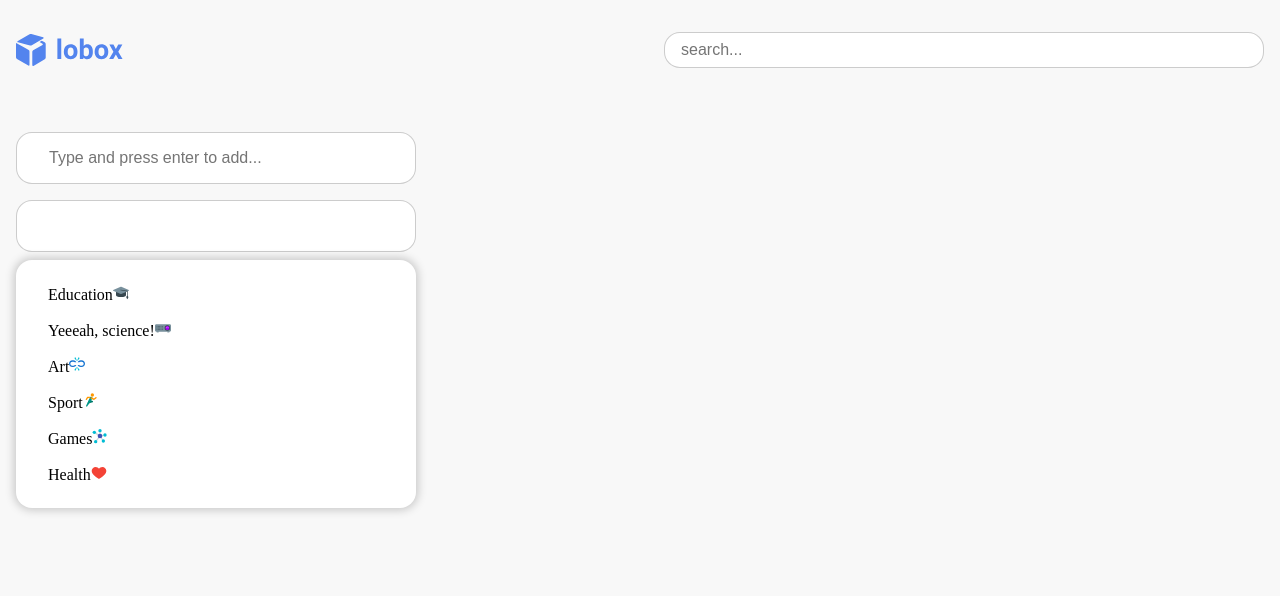
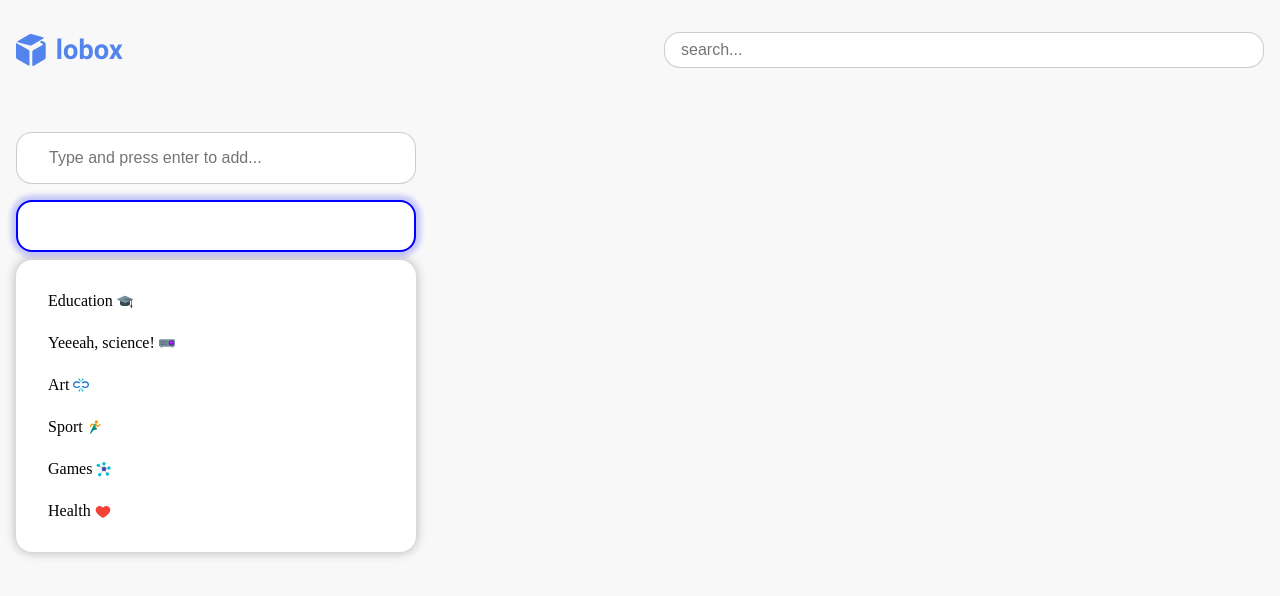
Before and after one commit to mohammad-taheri1/lobox-assignment, a React (Vite) app: page / in a window 1280 px wide. Both pictures are taken after a click on the element 216 px from the left and 226 px from the top of the page. Shown: the top 596 px of the page. Built offline with nearby package versions, Linux system fonts and the light colour scheme.

Commit message:
Improve Select

```diff
--- a/src/components/select/Select.tsx
+++ b/src/components/select/Select.tsx
@@ -1,5 +1,7 @@
-import { useState, useId, useRef, useEffect } from 'react';
+import { useState, useRef, useEffect } from 'react';
 import { ISelectItem } from '../../types/general.types.ts';
+import { FaCheck } from 'react-icons/fa';
+
 import './select.scss';
 
 interface IProps {
@@ -22,6 +24,7 @@ const Select = ({ items, onSelect }: IProps) => {
 			const itemsCopy = [...localItems];
 			itemsCopy.unshift(newItem);
 			setLocalItems(itemsCopy);
+			e.target.value = '';
 		}
 	};
 
@@ -43,16 +46,22 @@ const Select = ({ items, onSelect }: IProps) => {
 		<div className='container'>
 			<input type='text' placeholder='Type and press enter to add...' onKeyUp={keyUpHandler} />
 			<div className='select'>
-				<div className='selected-item' onClick={() => setIsListOpen(prev => !prev)}>
+				<div className={`selected-item ${isListOpen ? 'open' : ''}`} onClick={() => setIsListOpen(prev => !prev)}>
 					{selectedItem ? selectedItem.value : null}
 				</div>
 				{isListOpen ? (
 					<div ref={expandableRef} className='expandable'>
-						<ul>
+						<ul className='scrollabe'>
 							{localItems.map((item, index) => (
-								<li key={index} onClick={() => setSelectedItem(item)}>
-									<span>{item.value}</span>
-									{item.icon ? item.icon : null}
+								<li
+									key={index}
+									className={`${item.value === selectedItem?.value ? 'selected' : ''}`}
+									onClick={() => setSelectedItem(item)}>
+									<div className='contents'>
+										<span>{item.value}</span>
+										{item.icon ? item.icon : null}
+									</div>
+									{item.value === selectedItem?.value ? <FaCheck /> : null}
 								</li>
 							))}
 						</ul>
--- a/src/components/select/select.scss
+++ b/src/components/select/select.scss
@@ -22,6 +22,12 @@
 			background-color: white;
 			padding: 1rem 2rem;
 			font-size: 16px;
+			transition: 100ms;
+
+			&.open {
+				border: 2px solid blue;
+				box-shadow: 0 0 5px 5px rgba(0,0,255,0.2);
+			}
 		}
 		.expandable {
 			position: absolute;
@@ -30,19 +36,41 @@
 			right: 0;
 			background-color: white;
 			box-shadow: 0 0 10px 2px rgba(0, 0, 0, 0.2);
-			max-height: 300px;
 			border-radius: 16px;
 			padding: 1rem;
-			overflow: auto;
+
+
+			ul {
+
+				overflow: auto;
+				max-height: 300px;
+
+
+			}
+
 
 			li {
+				@include d-flex(row, space-between, center);
+				margin: 0.5rem 0;
 				color: #000000;
 				padding: 0.5rem 1rem;
 				cursor: pointer;
 				border-radius: 8px;
 
 				&:hover {
-					background-color: rgba(157, 197, 248, 0.21);
+					background-color: rgba(157, 197, 248, 0.2);
+
+				}
+
+				&.selected {
+					color: blue;
+					background-color: rgba(157, 197, 248, 0.5);
+
+				}
+
+				.contents {
+					@include d-flex(row, start, center);
+					gap:4px;
 				}
 			}
 		}
--- a/src/styles/index.scss
+++ b/src/styles/index.scss
@@ -1,4 +1,4 @@
-@import "./mixins";
+@import './mixins';
 
 * {
 	padding: 0;
@@ -27,3 +27,15 @@ input:disabled {
 	max-width: 1280px;
 	margin: 0 auto;
 }
+
+.scrollabe::-webkit-scrollbar {
+	width: 8px;
+}
+
+.scrollabe::-webkit-scrollbar-track {
+	background: transparent;
+}
+
+.scrollabe::-webkit-scrollbar-thumb {
+	background: #d3d3d3;
+}
```
Also changed, not shown: src/styles/_mixins.scss (line endings or trailing spaces). Lines whose indentation alone changed are shown as unchanged.
